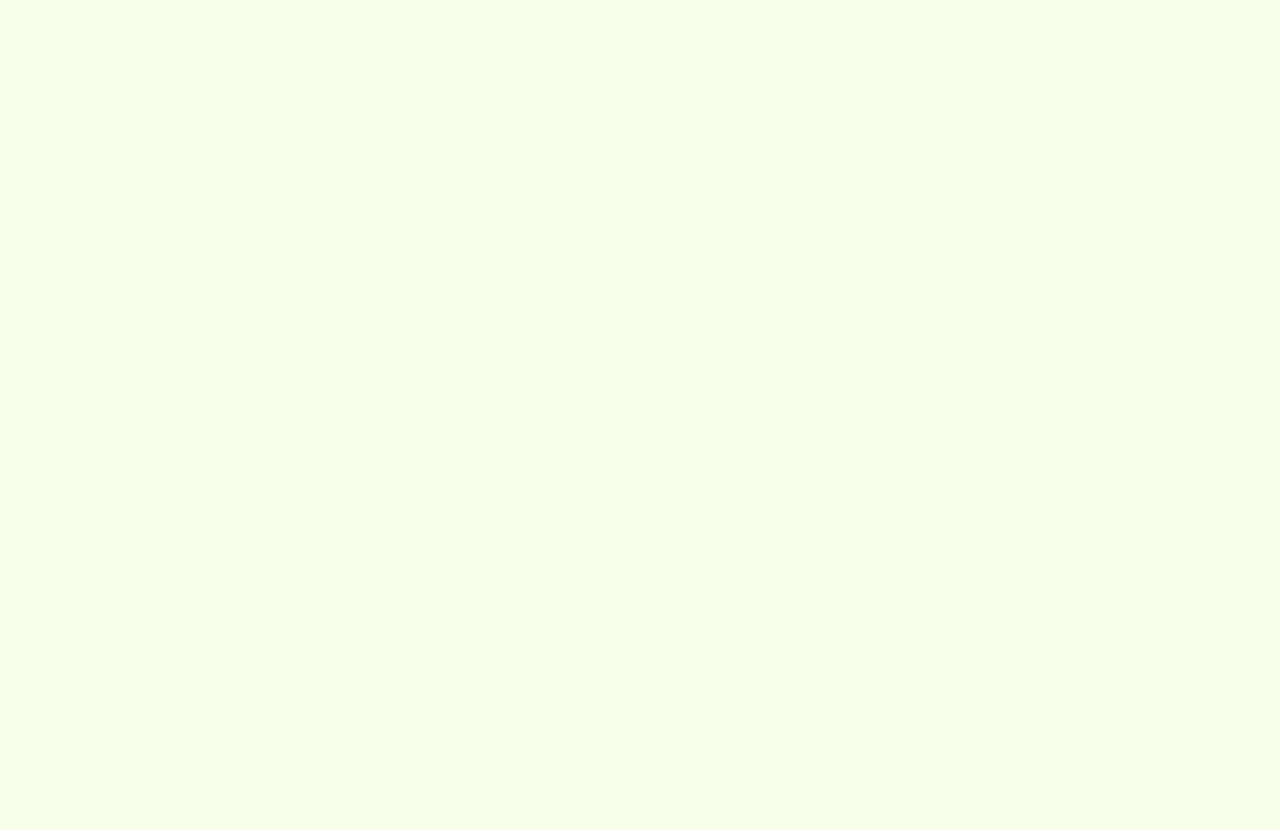
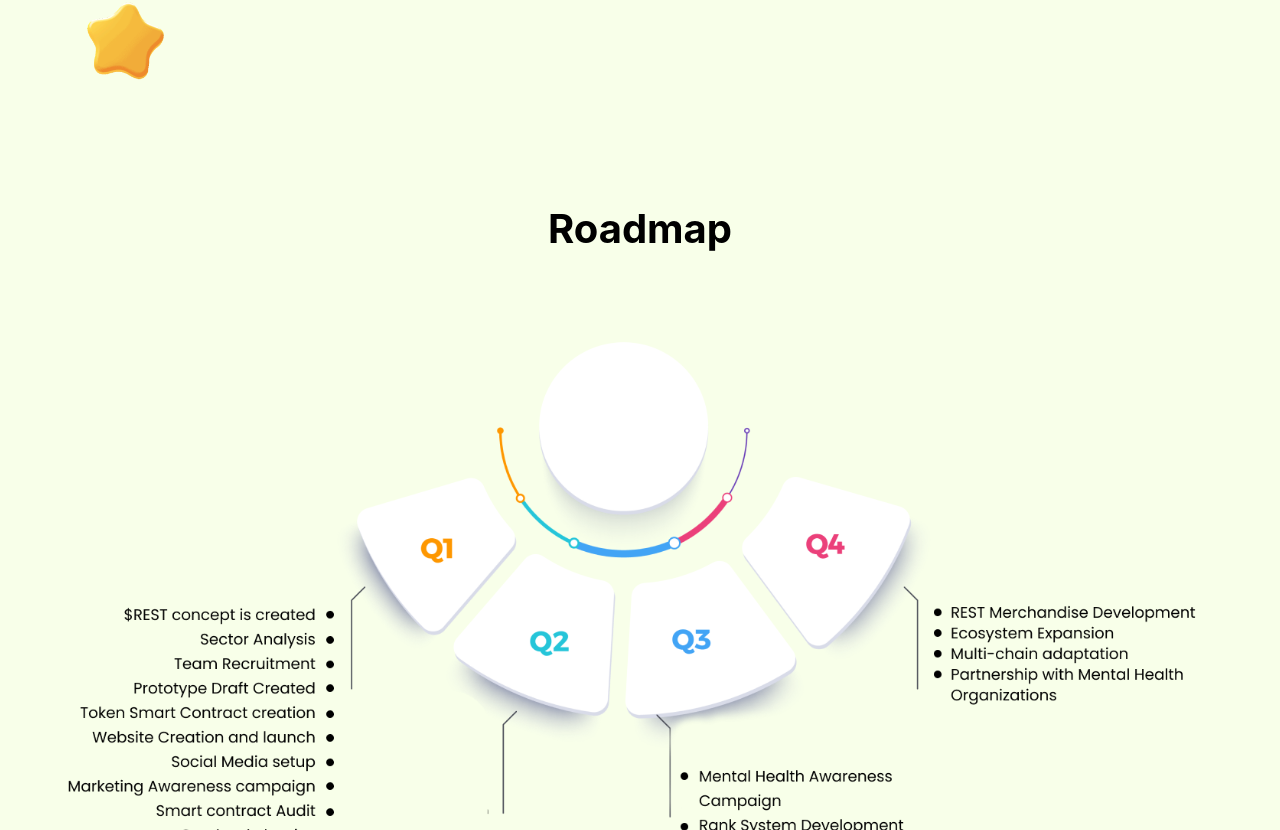
Before and after one commit to rest-token/frontend, a React (Create React App) app: page / in a window 1280 px wide. Shown: the part 2430-3260 px from the top of the page. Before the commit the page ends 2446 px from the top, so only its background shows below. Built offline with nearby package versions, Linux system fonts and the light colour scheme.

Commit message:
designed the roadmap section

```diff
--- /dev/null
+++ b/src/components/DownloadApp.js
@@ -0,0 +1,9 @@
+import "./DownloadApp.css";
+
+function DownloadApp(){
+    return (
+        <section></section>
+    )
+}
+
+export default DownloadApp;
--- a/src/components/Roadmap.css
+++ b/src/components/Roadmap.css
@@ -1,4 +1,13 @@
 .roadmap::before{
-    background-image: url('../images/sample-gif\ 4.png');
-    background-size: 100px 100px;
+    background-image: url('../images/sample-gif 4.png');
+    background-size: 150px 150px;
+    background-repeat: no-repeat;
+    display: inline-block;
+    width: 150px;
+    height: 150px;
+    content: "";
 }
+
+.roadmap--image{
+    width: 100%;
+}
--- a/src/components/Roadmap.js
+++ b/src/components/Roadmap.js
@@ -1,9 +1,11 @@
 import "./Roadmap.css";
+import roadmap from "../images/roadmap.png";
 
 function Roadmap() {
     return (
         <section className="roadmap">
-
+            <h2 className="title">Roadmap</h2>
+            <img src={roadmap} alt="..." className="roadmap--image" />
         </section>
     )
 }
--- a/src/pages/Home.js
+++ b/src/pages/Home.js
@@ -2,6 +2,7 @@ import AfterRestMode from "../components/AfterRestMode";
 import Hero from "../components/Hero";
 import Restmode from "../components/Restmode";
 import Roadmap from "../components/Roadmap";
+import DownloadApp from "../components/DownloadApp";
 
 function Home(props) {
     return (
@@ -10,6 +11,7 @@ function Home(props) {
             <Restmode url={props.url} />
             <AfterRestMode />
             <Roadmap />
+            <DownloadApp />
         </>
     )
 }
```
Also changed, not shown: src/components/DownloadApp.css (added), src/images/roadmap.png (added).
